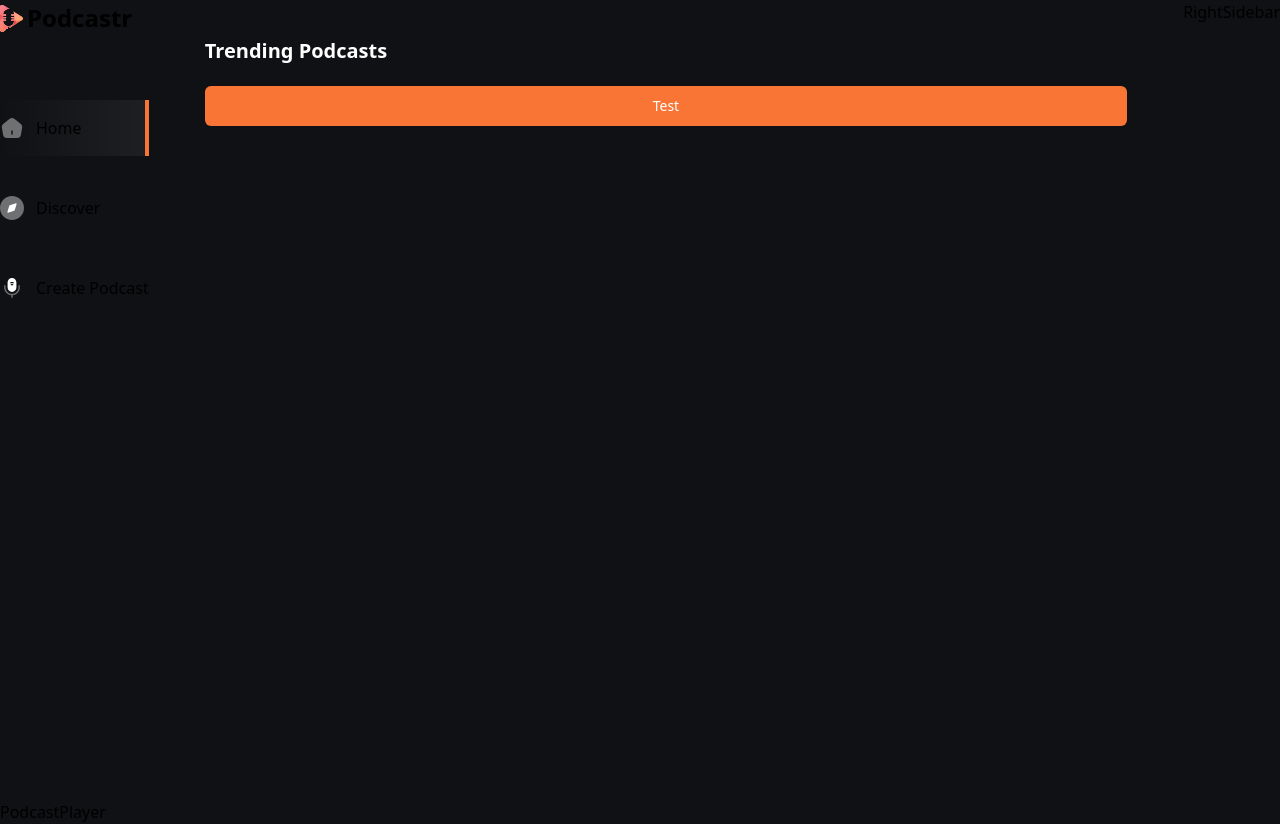
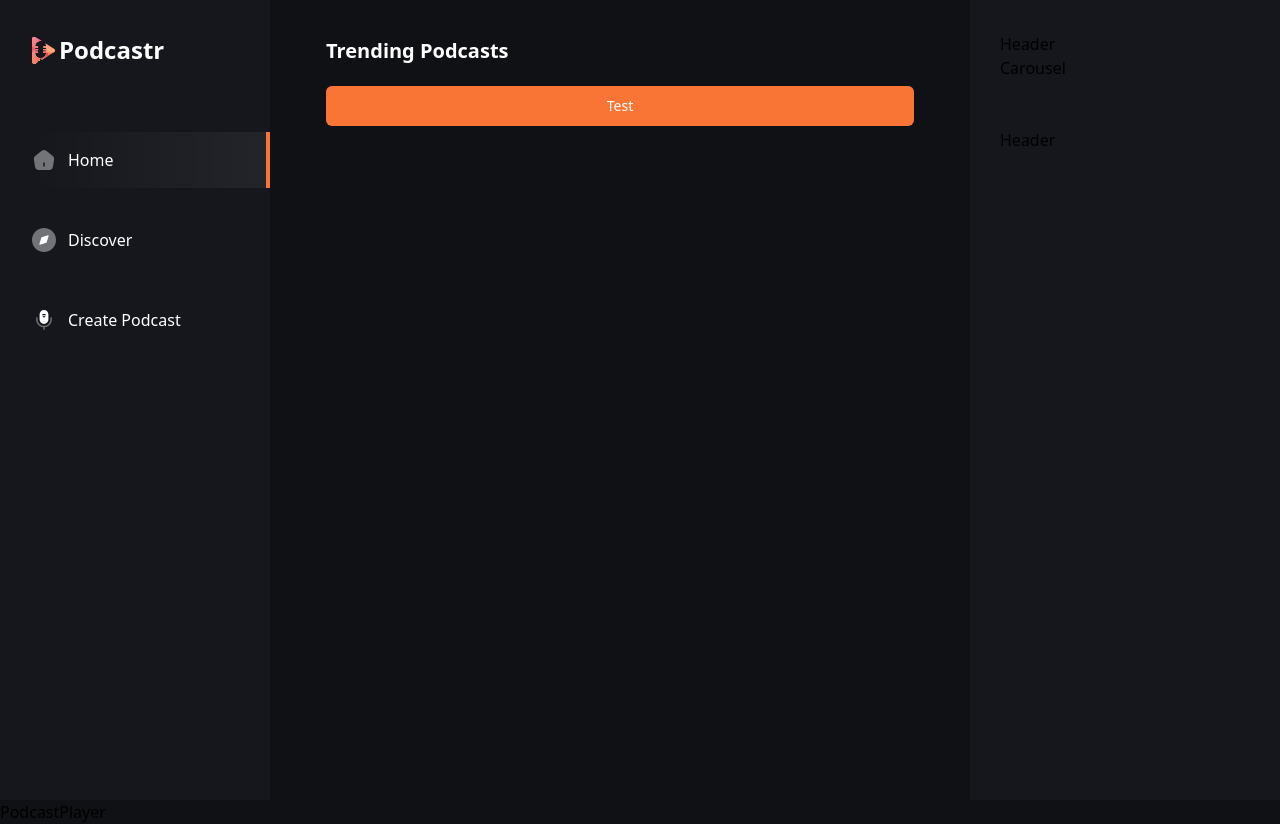
Before and after one commit to basedhound/podcastr-ai_app_next, a Next.js app: page / in a window 1280 px wide. Built offline with nearby package versions, Linux system fonts and the light colour scheme.

Commit message:
Add: sidebars starters, logic later

```diff
--- a/components/LeftSidebar.tsx
+++ b/components/LeftSidebar.tsx
@@ -18,7 +18,7 @@ const LeftSidebar = () => {
   // const { audio } = useAudio();
 
   return (
-    <section className="left-sidebar">
+    <section className="left_sidebar">
       <nav className="flex flex-col gap-6">
         <Link
           href="/"
--- a/components/RightSidebar.tsx
+++ b/components/RightSidebar.tsx
@@ -1,9 +1,70 @@
-import React from 'react'
+"use client";
+//
+import Image from "next/image";
+import Link from "next/link";
+import { useRouter } from "next/navigation";
+import { SignedIn, UserButton, useUser } from "@clerk/nextjs";
+// import { useQuery } from 'convex/react';
+// import { api } from '@/convex/_generated/api';
+//
+import { cn } from "@/lib/utils";
+import Header from "./Header";
+import Carousel from "./Carousel";
+// import LoaderSpinner from './LoaderSpinner';
+// import { useAudio } from '@/providers/AudioProvider';
 
+//!
 const RightSidebar = () => {
+  // const { user } = useUser();
+  const router = useRouter();
+  // const topPodcasters = useQuery(api.users.getTopUserByPodcastCount);
+
+  // const { audio } = useAudio();
+
   return (
-    <div>RightSidebar</div>
-  )
-}
+    <section className="right_sidebar">
+      {/*       <SignedIn>
+        <Link href={`/profile/${user?.id}`} className="flex gap-3 pb-12">
+          <UserButton />
+          <div className="flex w-full items-center justify-between">
+            <h1 className="text-16 truncate font-semibold text-white-1">{user?.firstName} {user?.lastName}</h1>
+            <Image
+              src="/icons/right-arrow.svg"
+              alt="arrow"
+              width={24}
+              height={24}
+            />
+          </div>
+        </Link>
+      </SignedIn> */}
+      <section>
+        <Header /* headerTitle="Fans Like You" */ />
+        <Carousel /* fansLikeDetail={topPodcasters!} */ />
+      </section>
+      <section className="flex flex-col gap-8 pt-12">
+        <Header /* headerTitle="Top Podcastrs"  */ />
+        <div className="flex flex-col gap-6">
+          {/*           {topPodcasters?.slice(0, 3).map((podcaster) => (
+            <div key={podcaster._id} className="flex cursor-pointer justify-between" onClick={() => router.push(`/profile/${podcaster.clerkId}`)}>
+              <figure className="flex items-center gap-2">
+                <Image
+                  src={podcaster.imageUrl}
+                  alt={podcaster.name}
+                  width={44}
+                  height={44}
+                  className="aspect-square rounded-lg"
+                />
+                <h2 className="text-14 font-semibold text-white-1">{podcaster.name}</h2>
+              </figure>
+              <div className="flex items-center">
+                <p className="text-12 font-normal text-white-1">{podcaster.totalPodcasts} podcasts</p>
+              </div>
+            </div>
+          ))} */}
+        </div>
+      </section>
+    </section>
+  );
+};
 
-export default RightSidebar
+export default RightSidebar;
```
